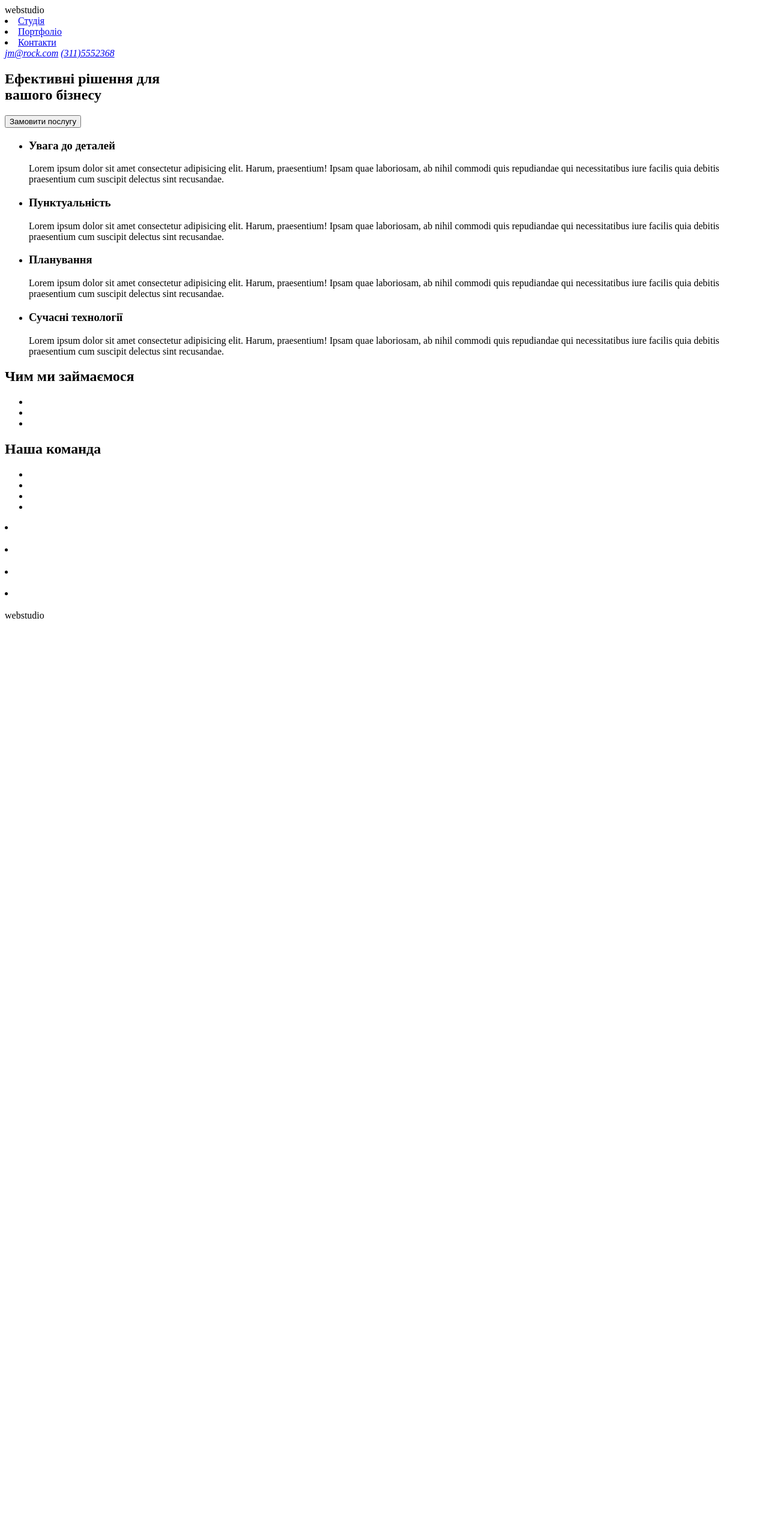
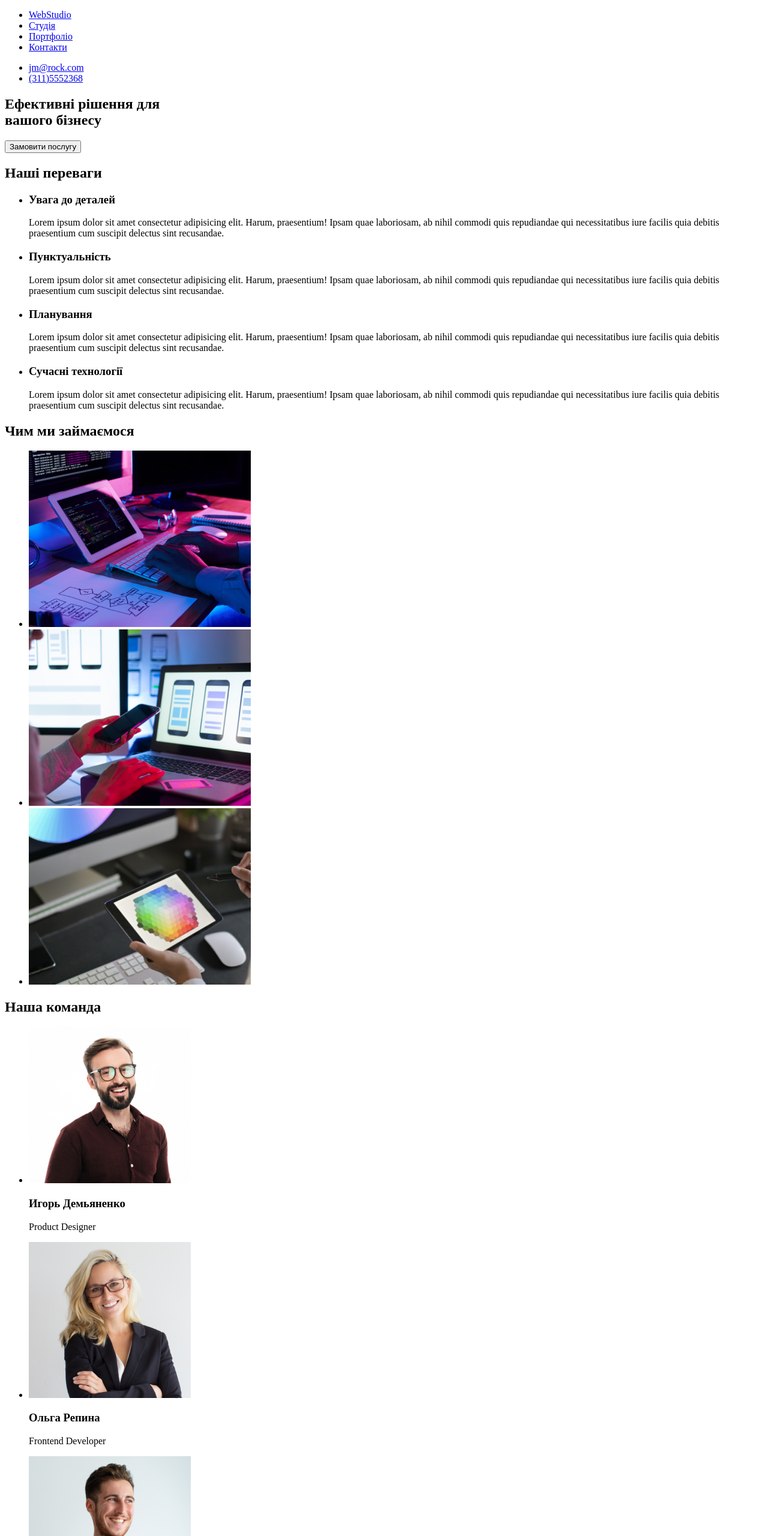
Before and after one commit to olgazagoruiko/project-01, a plain HTML site: page index.html in a window 1280 px wide. Shown: the top 2560 px of the page at 60% size. Before the commit the page ends 1051 px from the top, so only its background shows below. Drawn offline with Linux system fonts and the light colour scheme.

Commit message:
modal_verstka

```diff
--- a/index.html
+++ b/index.html
@@ -7,24 +7,29 @@
   <title>Document</title>
 </head>
 <body>
+  <!-- Шапка сайту -->
   <header>
-    <div>webstudio</div>
     <nav>
-      <li><a href="#">Студія</a></li>
-      <li><a href="#">Портфоліо</a></li>
-      <li><a href="#">Контакти</a></li>
+      <ul>
+        <li><a href="/">WebStudio</a></li>
+        <li><a href="#">Студія</a></li>
+        <li><a href="#">Портфоліо</a></li>
+        <li><a href="#">Контакти</a></li>
+      </ul>
     </nav>
-    <address>
-      <a href="mailto:jm@rock.com">jm@rock.com</a>
-      <a hedden='true' href="tel:+13115552368">(311)5552368</a>
-    </address>
+    <ul>
+      <li><a href="mailto:jm@rock.com">jm@rock.com</a></li>
+      <li><a href="tel:+13115552368">(311)5552368</a></li>
+    </ul>
   </header>
+  <!-- Основний контент -->
   <main>
       <section>
         <h1>Ефективні рішення для<br> вашого бізнесу</h1>
-        <button>Замовити послугу</button>
+        <button type="button">Замовити послугу</button>
       </section>
       <section>
+        <h2>Наші переваги</h2>
         <ul>
           <li>
             <h3>Увага до деталей</h3>
@@ -58,45 +63,45 @@
       <section>
         <h2>Чим ми займаємося</h2>
         <ul>
-          <li><img src="" alt=""></li>
-          <li><img src="" alt=""></li>
-          <li><img src="" alt=""></li>
+          <li><a><img src="./images/img-1.png" alt="laptop" width="370"></a></li>
+          <li><a><img src="./images/img-2.png" alt="phone" width="370"></a></li>
+          <li><a><img src="./images/img-3.png" alt="tablet" width="370"></a></li>
         </ul>
       </section>
       <section>
         <h2>Наша команда</h2>
         <ul>
-          <li><img src="" alt=""></li>
-          <li><img src="" alt=""></li>
-          <li><img src="" alt=""></li>
-          <li><img src="" alt=""></li>
+          <li>
+            <img src="./images/foto-1.jpg" alt="foto-Igor" width="270">
+            <h3>Игорь Демьяненко</h3>
+            <p>Product Designer</p>
+          </li>
+          <li>
+            <img src="./images/foto-2.png" alt="foto-Olga" width="270">
+            <h3>Ольга Репина</h3>
+            <p>Frontend Developer</p>
+          </li>
+          <li><img src="./images/foto-3.jpg" alt="foto-Nikola" width="270">
+            <h3>Николай Тарасов</h3>
+            <p>Marketing</p>
+          </li>
+          <li><img src="./images/foto-4.jpg" alt="foto-Musha" width="270">
+            <h3>Михаил Ермаков</h3>
+            <p>UI Designer</p>
+          </li>
         </ul>
       </section>
-      <section>
-        <li>
-          <h3></h3>
-          <p></p>
-        </li>
-        <li>
-          <h3></h3>
-          <p></p>
-        </li>
-        <li>
-          <h3></h3>
-          <p></p>
-        </li>
-        <li>
-          <h3></h3>
-          <p></p>
-        </li>
-      </section>
-  </main>
+     </main>
+     <!-- Підвал сайту -->
   <footer>
-    <p>
-      webstudio
-    </p>
+    <a href="">WebStudio</a>
+    <address>
+      <ul>
+        <li>г. Киев, пр-т Леси Украинки, 26</li>
+        <li><a href="mailto:jm@rock.com">jm@rock.com</a></li>
+        <li><a href="tel:+13115552368">(311)5552368</a></li>
+      </ul>
+    </address>
   </footer>
-
-
 </body>
 </html>
```
Also changed, not shown: images/WebStudio-logo.svg (added), images/foto-1.jpg (added), images/foto-1.png (added), images/foto-2.png (added), images/foto-3.jpg (added), images/foto-4.jpg (added), images/img-1.png (added), images/img-2.png (added), images/img-3.png (added).
